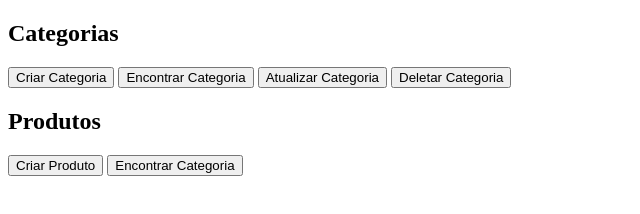
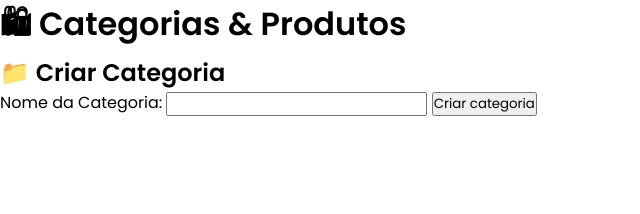
Before and after one commit to nicolyyval/2tds1-projects, a plain HTML site: page pages/category-products.html in a window 1280 px wide. Shown: the whole page, without its empty margins (0-640 px from the left). Drawn offline with Linux system fonts and the light colour scheme.

Commit message:
feat: code first div html

```diff
--- a/pages/category-products.html
+++ b/pages/category-products.html
@@ -1,23 +1,24 @@
 <!DOCTYPE html>
 <html lang="pt-br">
+
 <head>
     <meta charset="UTF-8">
     <meta name="viewport" content="width=device-width, initial-scale=1.0">
     <script src="../assets/js/script.category-products.js"></script>
+    <link rel="stylesheet" href="../assets/css/styles.category-products.css">
     <title>Categorias & Produtos</title>
 </head>
+
 <body>
-    <div>
-    <h2>Categorias</h2>
-    <button onclick="createCategory()">Criar Categoria</button>
-    <button onclick="findCategory(1)">Encontrar Categoria</button>
-    <button onclick="editCategory(1, 'Doces')"> Atualizar Categoria</button>
-    <button onclick="deleteCategory(2)">Deletar Categoria</button>
-    </div>
-    <div>
-    <h2>Produtos</h2>
-    <button onclick="createProduct()">Criar Produto</button>
-    <button onclick="findProduct(1)">Encontrar Categoria</button>
+    <div class="container">
+        <h1> 🛍 Categorias & Produtos</h1>
+        <div class="form-container">
+            <h2>📁 Criar Categoria </h2>
+            <label for="">Nome da Categoria:</label>
+            <input type="text" required />
+            <button>Criar categoria</button>
+        </div>
     </div>
 </body>
+
 </html>
```
